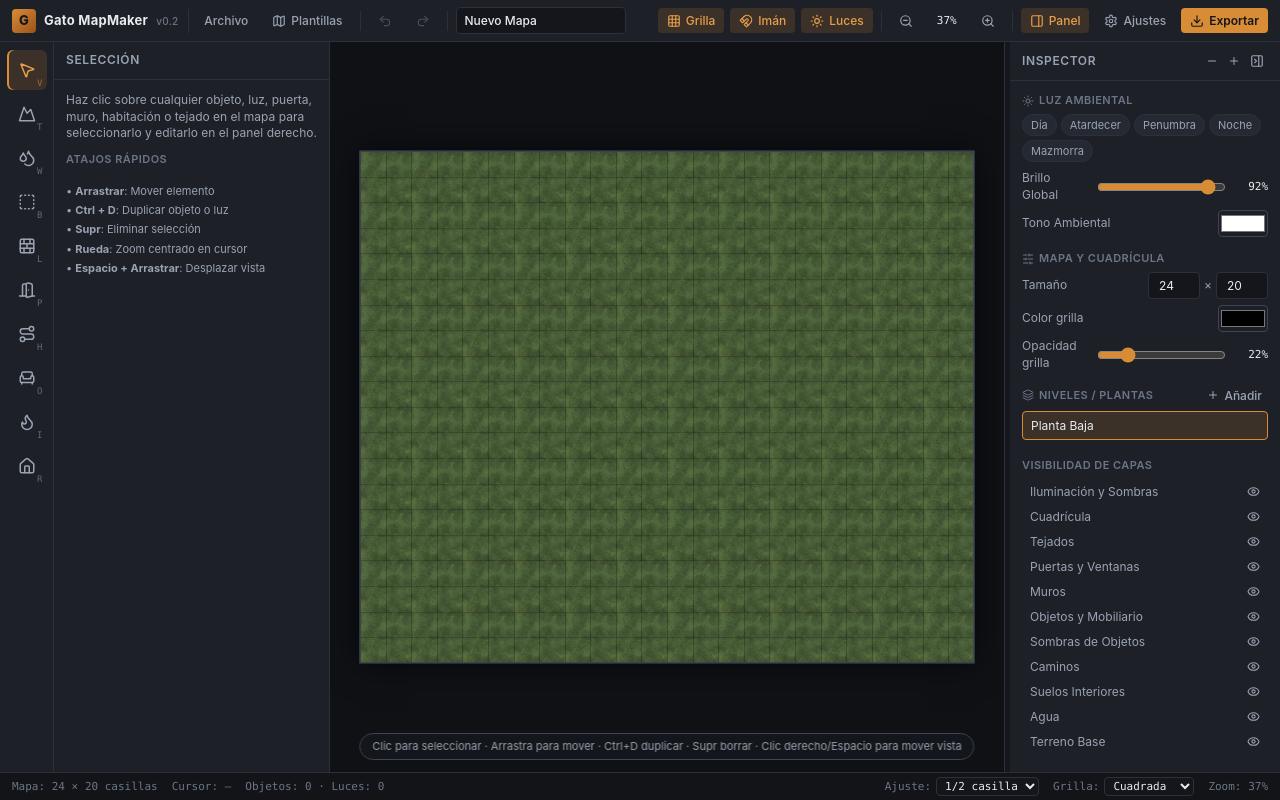
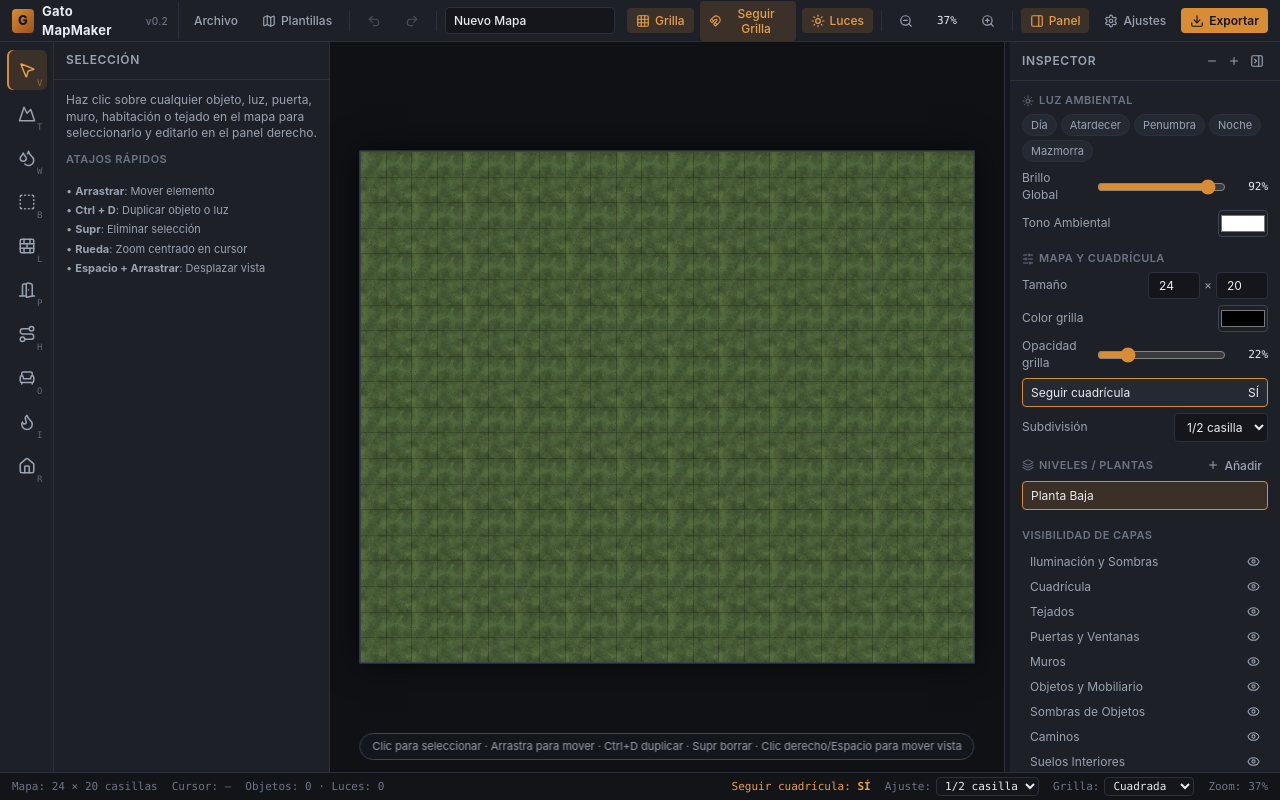
Before and after one commit to Izukas017/gato-mapmaker, a React (Vite) app: page / in a window 1280 px wide. Built offline with nearby package versions, Linux system fonts and the light colour scheme.

Commit message:
feat: add clear toggle and S shortcut for following or ignoring the grid

```diff
--- a/src/components/Dialogs.tsx
+++ b/src/components/Dialogs.tsx
@@ -339,6 +339,15 @@ export function SettingsDialog({ onClose }: SettingsDialogProps) {
             Cuadrícula del Mapa Actual
           </div>
 
+          <button
+            type="button"
+            className={`toggle-btn ${doc.grid.snap ? 'active' : ''}`}
+            onClick={() => updateGrid({ snap: !doc.grid.snap })}
+          >
+            <span>Seguir cuadrícula al dibujar y mover</span>
+            <span>{doc.grid.snap ? 'SÍ' : 'NO'}</span>
+          </button>
+
           <div className="control-row">
             <span>Tipo de cuadrícula</span>
             <select
--- a/src/components/MapCanvas.tsx
+++ b/src/components/MapCanvas.tsx
@@ -207,6 +207,11 @@ export function MapCanvas() {
         r: 'roof',
       };
       const lower = e.key.toLowerCase();
+      if (!e.ctrlKey && !e.altKey && !e.metaKey && lower === 's') {
+        const st = useMapStore.getState();
+        st.updateGrid({ snap: !st.doc.grid.snap });
+        return;
+      }
       if (!e.ctrlKey && !e.altKey && !e.metaKey && toolMap[lower]) {
         useMapStore.getState().setTool(toolMap[lower]);
       }
--- a/src/components/RightPanel.tsx
+++ b/src/components/RightPanel.tsx
@@ -1043,6 +1043,30 @@ export function RightPanel() {
               />
               <span className="control-val">{Math.round(doc.grid.opacity * 100)}%</span>
             </div>
+            <button
+              className={`toggle-btn ${doc.grid.snap ? 'active' : ''}`}
+              onClick={() => updateGrid({ snap: !doc.grid.snap })}
+            >
+              <span>Seguir cuadrícula</span>
+              <span>{doc.grid.snap ? 'SÍ' : 'NO'}</span>
+            </button>
+            {doc.grid.snap && (
+              <div className="control-row">
+                <span>Subdivisión</span>
+                <select
+                  value={doc.grid.snapSubdivision}
+                  onChange={(e) =>
+                    updateGrid({
+                      snapSubdivision: parseInt(e.target.value, 10) as 1 | 2 | 4,
+                    })
+                  }
+                >
+                  <option value={1}>1 casilla</option>
+                  <option value={2}>1/2 casilla</option>
+                  <option value={4}>1/4 casilla</option>
+                </select>
+              </div>
+            )}
           </div>
         </div>
 
--- a/src/components/StatusBar.tsx
+++ b/src/components/StatusBar.tsx
@@ -25,6 +25,18 @@ export function StatusBar() {
       </div>
 
       <div className="statusbar-group">
+        <button
+          onClick={() => updateGrid({ snap: !doc.grid.snap })}
+          style={{
+            color: doc.grid.snap ? 'var(--accent-hover)' : 'var(--text-muted)',
+            fontSize: 11,
+            fontFamily: 'inherit',
+          }}
+          title="Seguir o no seguir la cuadrícula (S)"
+        >
+          Seguir cuadrícula: <b>{doc.grid.snap ? 'SÍ' : 'NO'}</b>
+        </button>
+        {doc.grid.snap && (
           <label style={{ display: 'flex', alignItems: 'center', gap: 5 }}>
             <span>Ajuste:</span>
             <select
@@ -39,6 +51,7 @@ export function StatusBar() {
               <option value={4}>1/4 casilla</option>
             </select>
           </label>
+        )}
         <label style={{ display: 'flex', alignItems: 'center', gap: 5 }}>
           <span>Grilla:</span>
           <select
--- a/src/components/TopBar.tsx
+++ b/src/components/TopBar.tsx
@@ -224,10 +224,10 @@ export function TopBar({
         <button
           className={`topbar-btn ${doc.grid.snap ? 'active' : ''}`}
           onClick={() => updateGrid({ snap: !doc.grid.snap })}
-          title="Ajustar a la cuadrícula"
+          title="Seguir o no seguir la cuadrícula (S)"
         >
           <Magnet size={14} />
-          Imán
+          Seguir Grilla
         </button>
 
         <button
```
Lines whose indentation alone changed are shown as unchanged.
